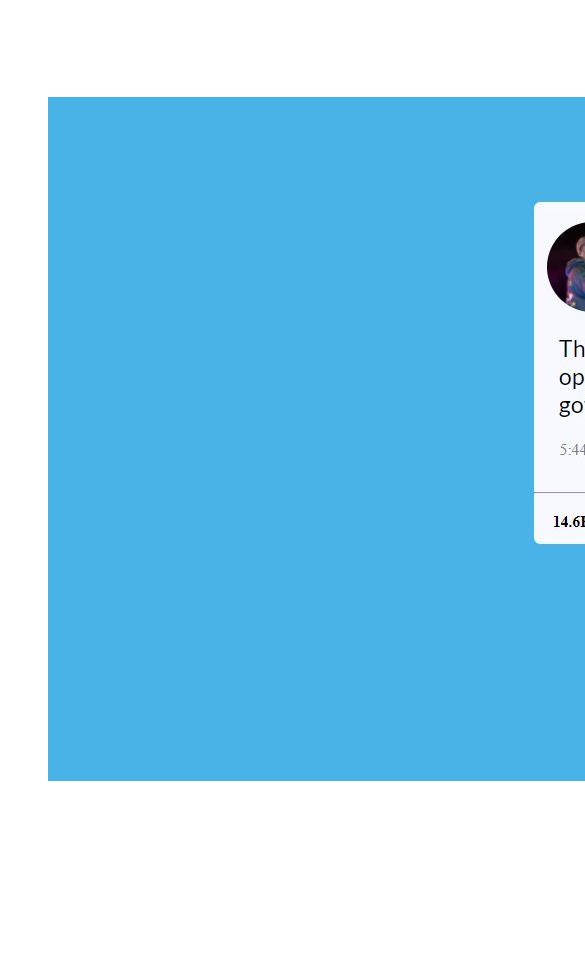
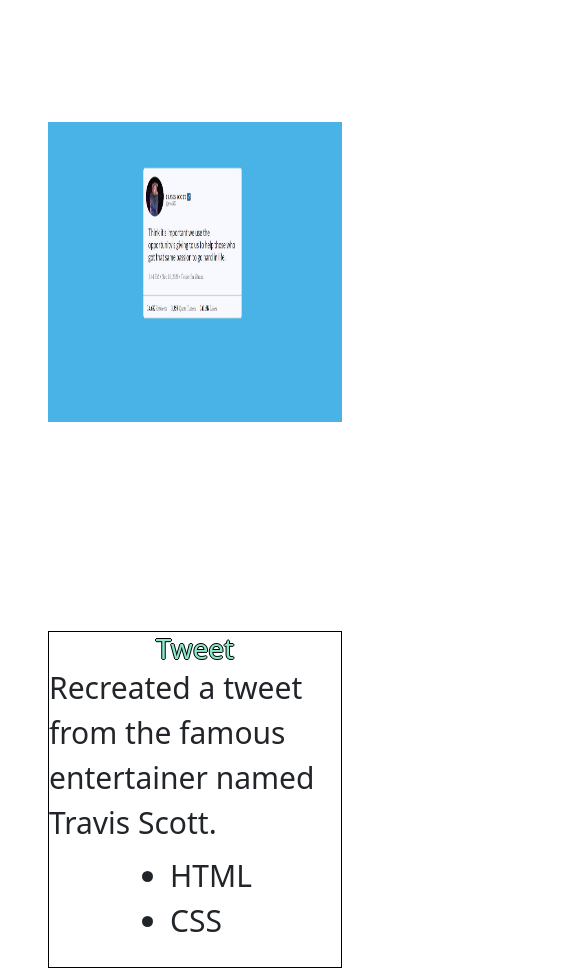
Before and after one commit to Prosperos-Masq/Prosperos-Masq.github.io, a plain HTML site: page index.html in a window 390 px wide. Shown: the part 4684-5655 px from the top of the page, 585 px wide, since content can reach past the window. Drawn offline with nearby package versions, Linux system fonts and the light colour scheme.

Commit message:
Update Portfolio.css

```diff
--- a/Portfolio.css
+++ b/Portfolio.css
@@ -229,8 +229,8 @@ ul {
   }
 
   .pro-img {
-    width: auto;
-    height: auto;
+    max-width: 300px;
+    max-height: 300px;
   }
 }
 
```
